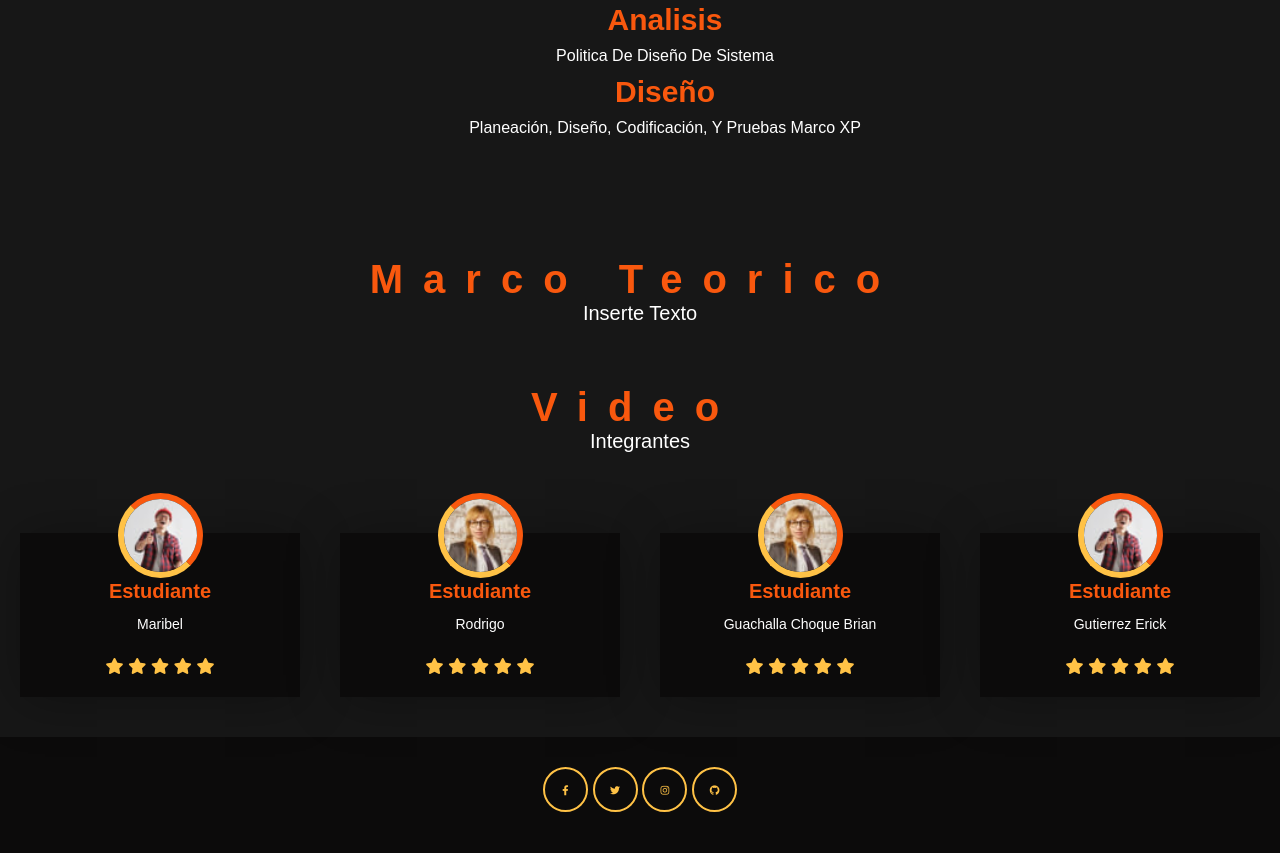
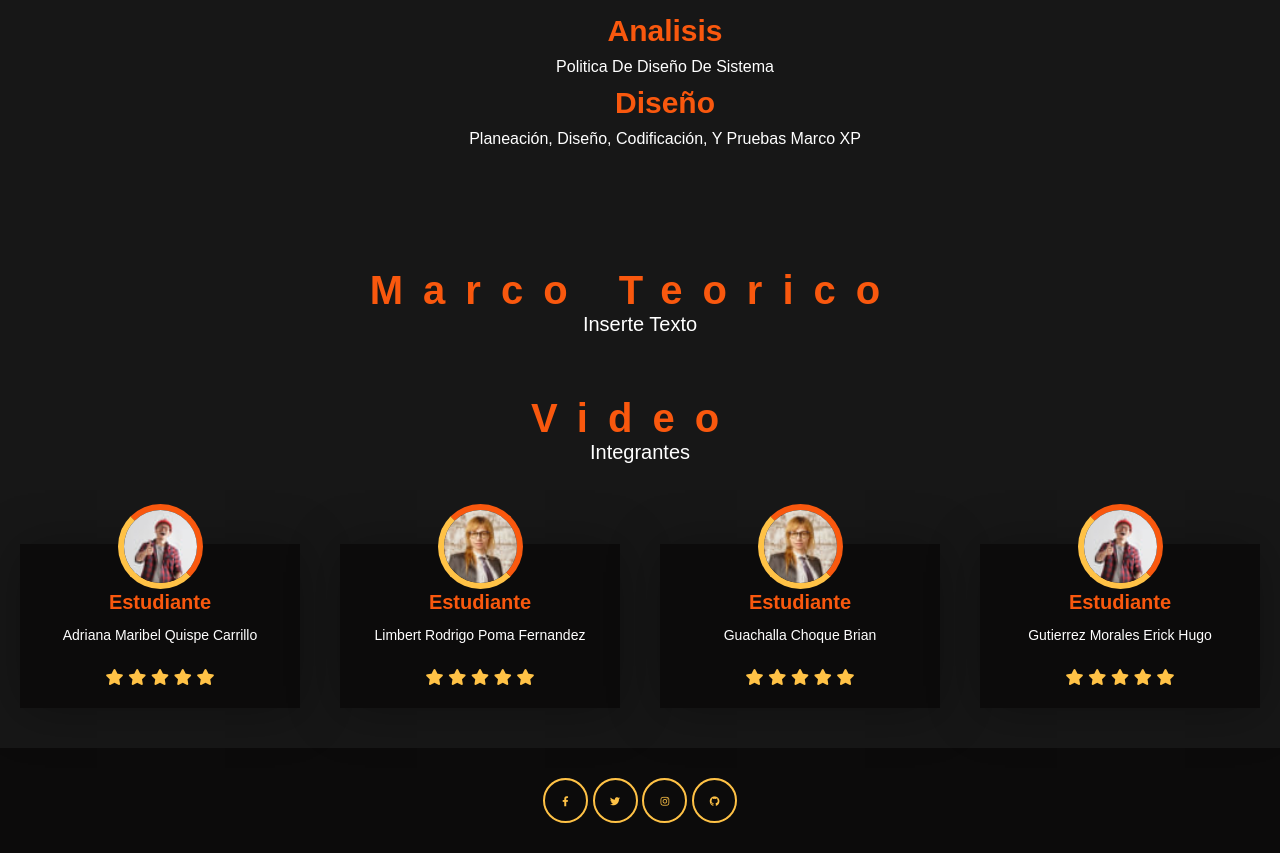
Before and after one commit to Lightmornigstar-Brian/Proyecto_INF_162, a plain HTML site: page index.html in a window 1280 px wide. Shown: the part 1251-2104 px from the top of the page. Drawn offline with nearby package versions, Linux system fonts and the light colour scheme; a web font is replaced by a local one.

Commit message:
Add files via upload

```diff
--- a/index.html
+++ b/index.html
@@ -43,6 +43,9 @@
                 <p>Declaracion de propositos, diagrama de contexto, lista de acontecimientos</p>
                 <h3>Modelo de Comportamiento</h3>
                 <p>DFD, DER, diccionario de datos, DTS</p>
+                <div class="image2">
+                    <img src="images/Modelo_Entidad_Relacion.PNG" alt="">
+                </div>
 
             </div>
         </div>
@@ -79,7 +82,7 @@
             <div class="box">
                 <img src="images/pic1.jpg" alt="">
                 <h3>Estudiante</h3>
-                <p>Maribel</p>
+                <p>Adriana Maribel Quispe Carrillo</p>
                 <div class="stars">
                     <i class="fas fa-star"></i>
                     <i class="fas fa-star"></i>
@@ -91,7 +94,7 @@
             <div class="box">
                 <img src="images/pic2.jpg" alt="">
                 <h3>Estudiante</h3>
-                <p>Rodrigo</p>
+                <p>Limbert Rodrigo Poma Fernandez</p>
                 <div class="stars">
                     <i class="fas fa-star"></i>
                     <i class="fas fa-star"></i>
@@ -115,7 +118,7 @@
             <div class="box">
                 <img src="images/pic1.jpg" alt="">
                 <h3>Estudiante</h3>
-                <p>Gutierrez Erick</p>
+                <p>Gutierrez Morales Erick Hugo</p>
                 <div class="stars">
                     <i class="fas fa-star"></i>
                     <i class="fas fa-star"></i>
```
